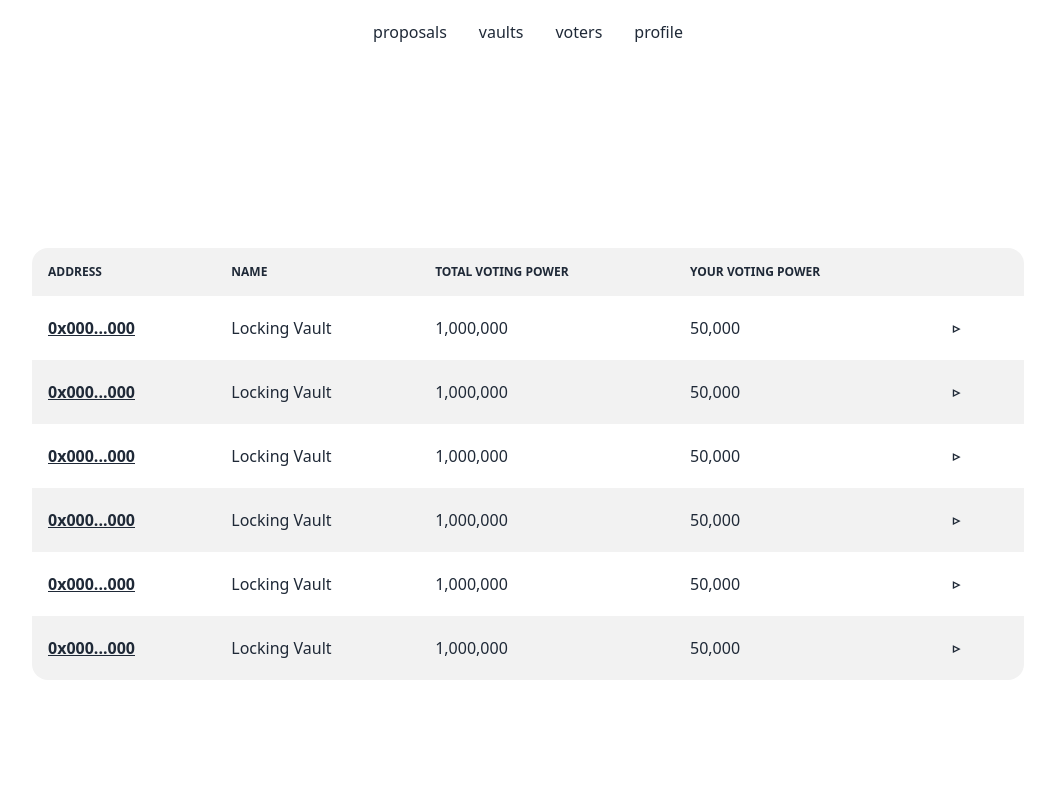
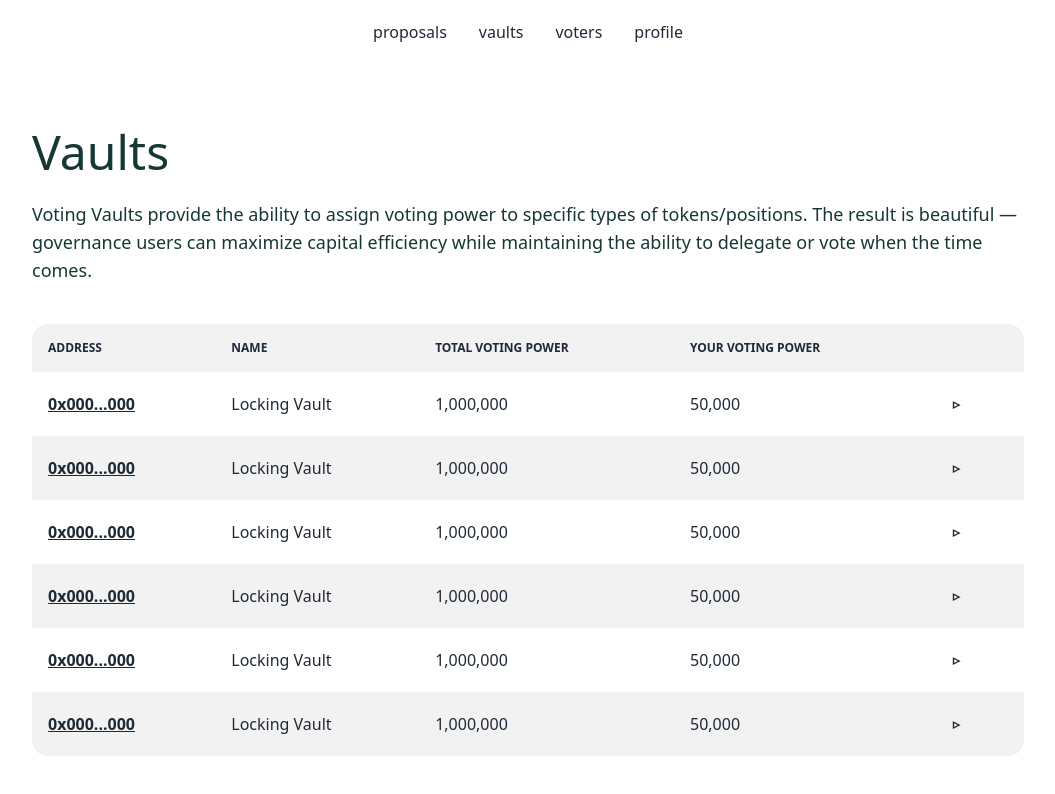
Before and after one commit to delvtech/council-kit, a Next.js app in the folder apps/council-ui/: page /vaults in a window 1280 px wide. Shown: the top 794 px of the page, without its empty margins (112-1167 px from the left). Built offline with nearby package versions, Linux system fonts and the light colour scheme; what wagmi would draw is missing.

Commit message:
Vault list page cleanup

```diff
--- a/apps/council-ui/pages/vaults/index.tsx
+++ b/apps/council-ui/pages/vaults/index.tsx
@@ -1,16 +1,18 @@
+import { Container } from "components/base/Container";
 import Link from "next/link";
 import { ReactElement } from "react";
 
 export default function Vaults(): ReactElement {
   return (
-    <div className="m-auto mt-16 flex max-w-5xl flex-col items-center gap-y-10 px-4">
+    <Container>
       {/* Page Header */}
       <div>
-        <div className="text-2xl text-primary-content">Vaults</div>
-        <div className="text-secondary-content">
-          Lorem ipsum dolor sit amet, consectetur adipiscing elit, sed do
-          eiusmod tempor incididunt ut labore et dolore magna aliqua. Ut enim ad
-          minim veniam, quis nostrud exercitation ullamco laboris
+        <div className="text-5xl text-accent-content">Vaults</div>
+        <div className="mt-6 text-lg text-accent-content ">
+          Voting Vaults provide the ability to assign voting power to specific
+          types of tokens/positions. The result is beautiful — governance users
+          can maximize capital efficiency while maintaining the ability to
+          delegate or vote when the time comes.
         </div>
       </div>
 
@@ -97,6 +99,6 @@ export default function Vaults(): ReactElement {
           </tr>
         </tbody>
       </table>
-    </div>
+    </Container>
   );
 }
```
